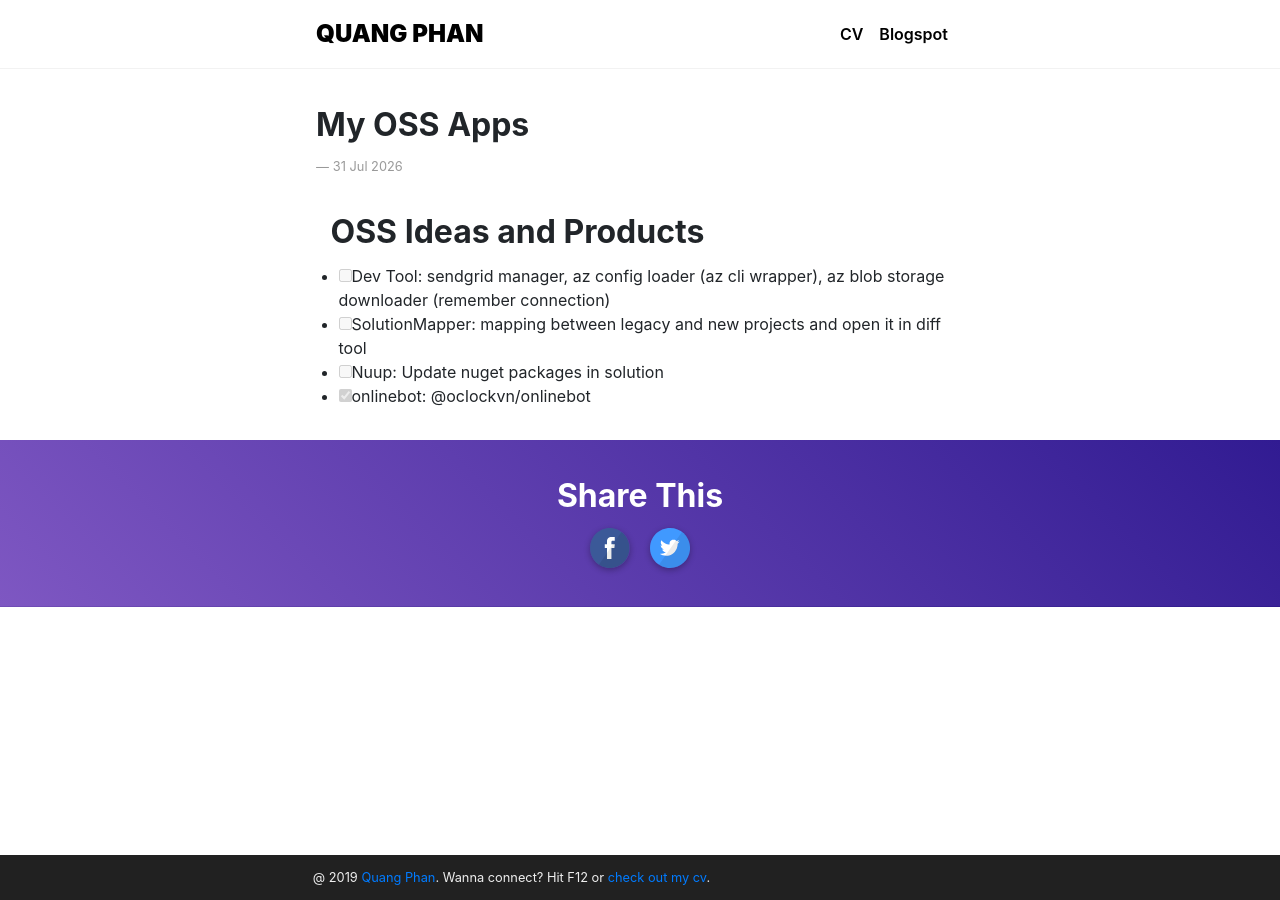
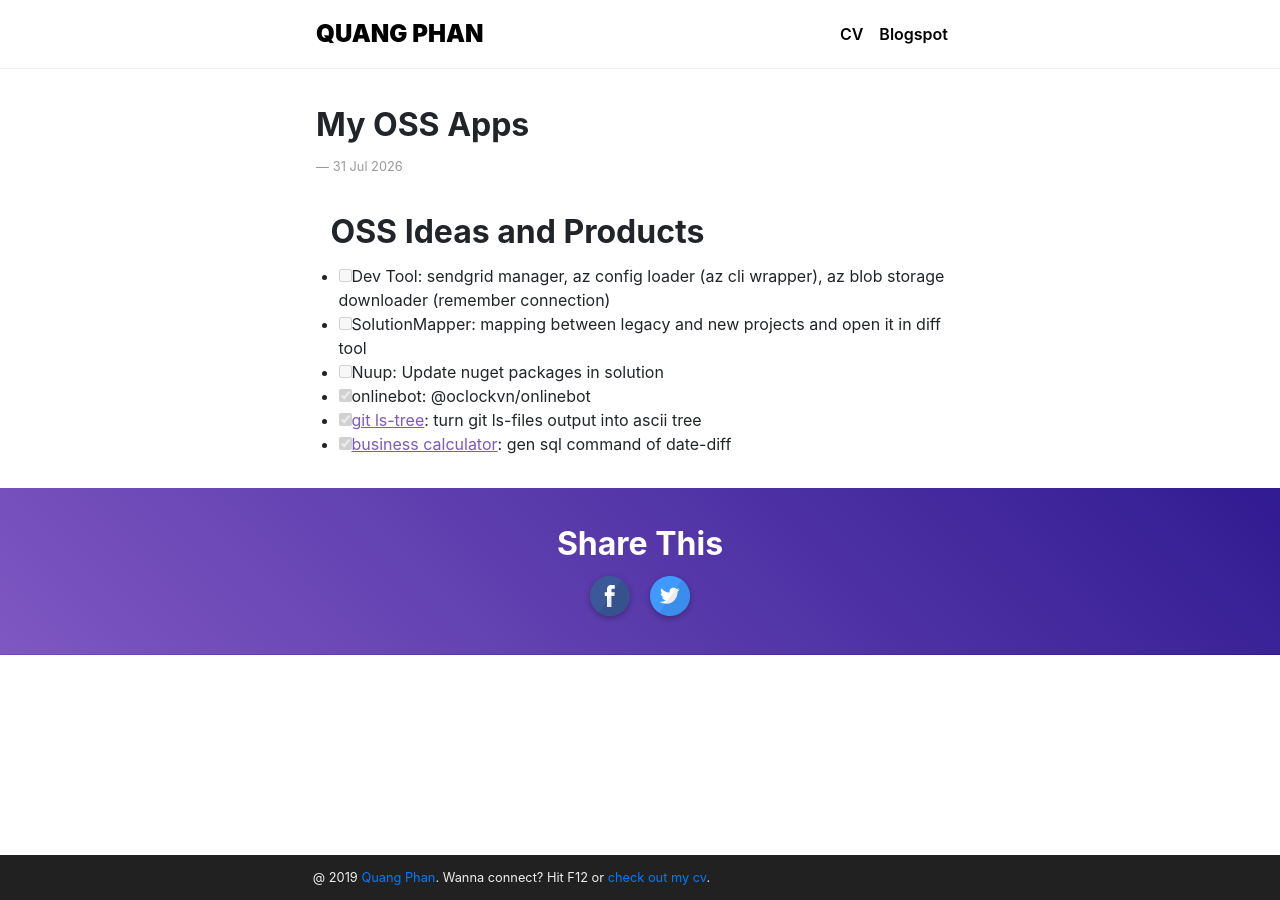
Before and after one commit to oclockvn/oclockvn.github.io, a Jekyll site: the page built from _posts/2026-07-31-my-oss-apps.md, in a window 1280 px wide. Built offline with Jekyll 4.4.1, drawn with Linux system fonts in a browser that asks for light colours; comment, search, counter and statistics services are not loaded.

Commit message:
Update 2026-07-31-my-oss-apps.md

```diff
--- a/_posts/2026-07-31-my-oss-apps.md
+++ b/_posts/2026-07-31-my-oss-apps.md
@@ -11,3 +11,5 @@ description: OSS ideas and products
 - [ ] SolutionMapper: mapping between legacy and new projects and open it in diff tool
 - [ ] Nuup: Update nuget packages in solution
 - [x] onlinebot: @oclockvn/onlinebot
+- [x] [git ls-tree](https://oclockvn.github.io/git-ls-tree/): turn git ls-files output into ascii tree
+- [x] [business calculator](https://oclockvn.github.io/business-diff-calculator/): gen sql command of date-diff
```
